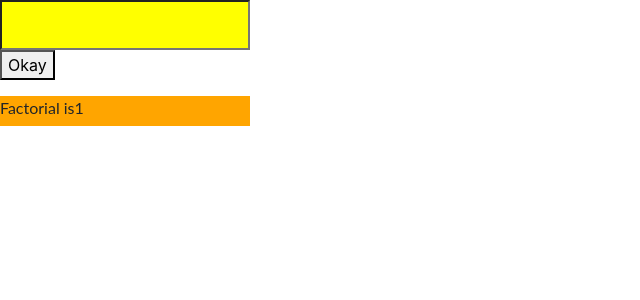
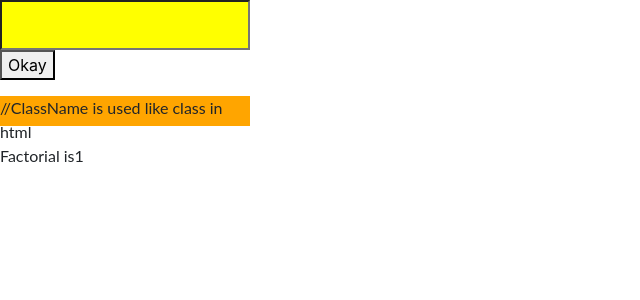
Before and after one commit to dhananjaypatil707/react-Factorial, a React (Create React App) app: page / in a window 1280 px wide. Shown: the top 300 px of the page, without its empty margins (0-640 px from the left). Built offline with nearby package versions, Linux system fonts and the light colour scheme.

Commit message:
1 file modified

```diff
--- a/src/DemoEvent.js
+++ b/src/DemoEvent.js
@@ -23,6 +23,8 @@ class MyEvent extends React.Component {
         <button onClick={this.myButtonClick}>Okay</button>
         <p>{this.state.val2}</p>
         <p className="result">
+          {" "}
+          //ClassName is used like class in html
           <Factorial num={this.state.val1} />
         </p>
       </div>
```
